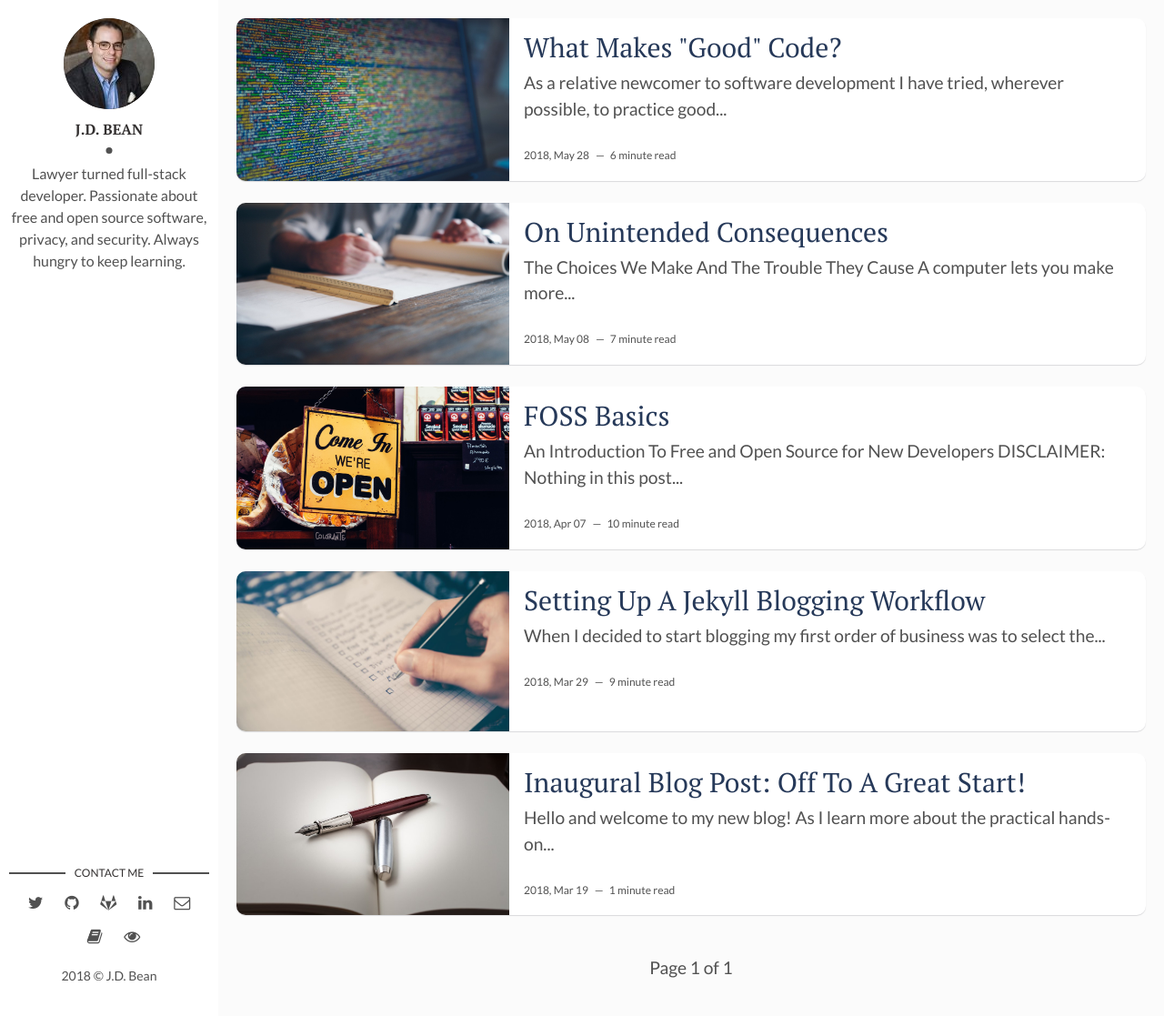
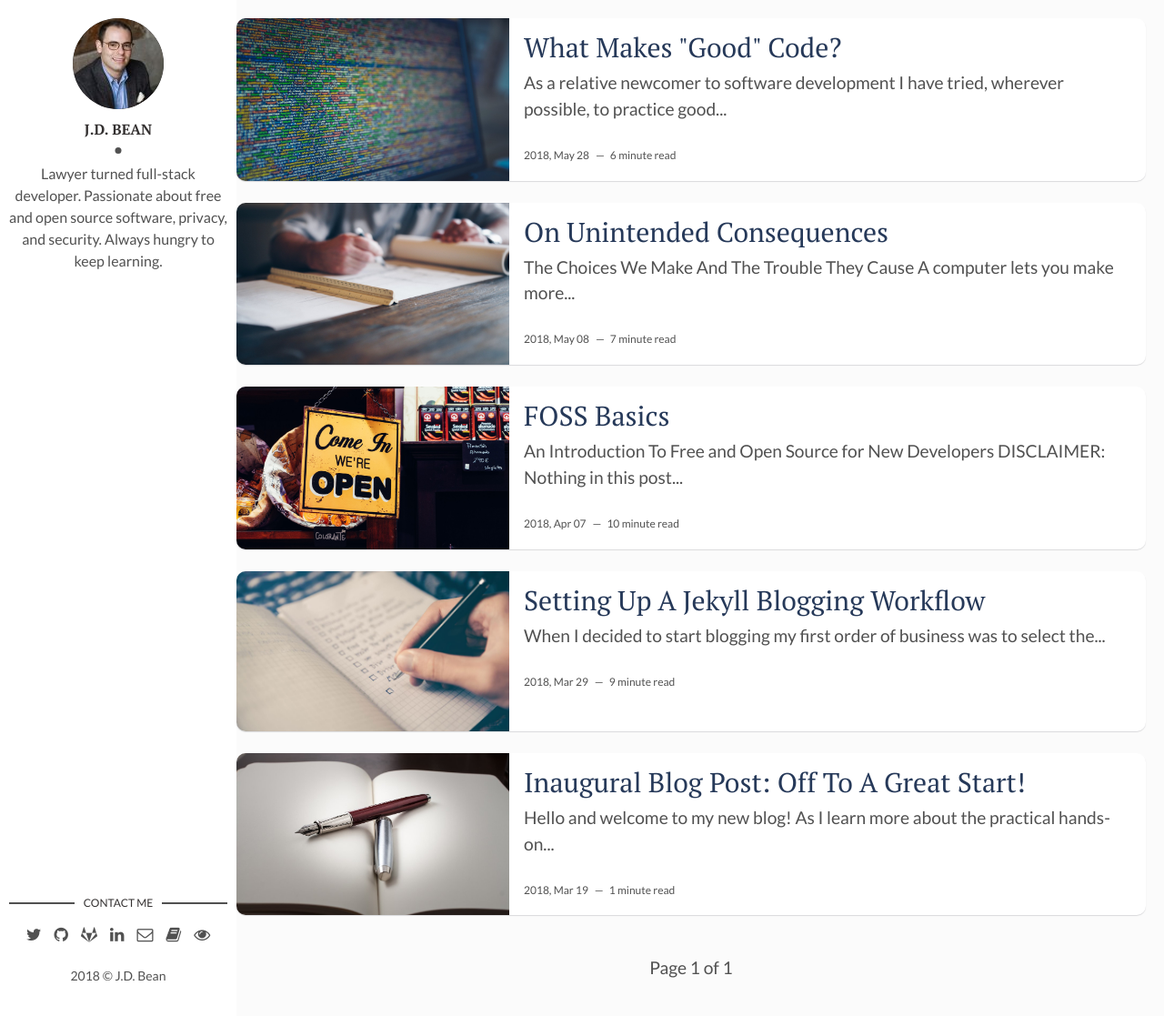
Before and after one commit to jdbean/blog-mirror, a Jekyll site: the page built from index.html, in a window 1280 px wide and 1117 px high. Shown: the whole window at 91% size. Built offline with Jekyll 4.4.1, drawn with Linux system fonts in a browser that asks for light colours; the list of posts is cut into pages by our own code.

Commit message:
converting contact icons to flex and tweaking styling to optimize responsive layout

```diff
--- a/assets/css/main.css
+++ b/assets/css/main.css
@@ -937,7 +937,7 @@ table tfoot td {
   top: 0;
   left: 0;
   bottom: 0;
-  width: 240px;
+  width: 260px;
   height: 100%;
   padding: 20px 10px;
   background-color: #ffffff;
@@ -1073,6 +1073,17 @@ table tfoot td {
 }
 
 .contact ul {
+  display: -webkit-box;
+  display: -webkit-flex;
+  display: -ms-flexbox;
+  display: flex;
+  -webkit-flex-wrap: wrap;
+      -ms-flex-wrap: wrap;
+          flex-wrap: wrap;
+  -webkit-box-pack: center;
+  -webkit-justify-content: center;
+      -ms-flex-pack: center;
+          justify-content: center;
   margin: 0;
   padding: 0;
   list-style: none;
@@ -1081,11 +1092,9 @@ table tfoot td {
 
 .contact ul li {
   display: inline-block;
-  margin-left: 10px;
-}
-
-.contact ul li:first-child {
-  margin-left: 0;
+  border: solid .15em transparent;
+  -webkit-box-sizing: border-box;
+          box-sizing: border-box;
 }
 
 .contact ul li a {
@@ -1602,6 +1611,6 @@ a.newer-posts:hover {
 /* Extra Small Devices, Phones */
 @media only screen and (max-width: 345px) {
   .contact {
-    margin: 0 55px;
-  }
-}
+    margin: 0 74px;
+  }
+}
--- a/assets/css/scss/_media.scss
+++ b/assets/css/scss/_media.scss
@@ -95,6 +95,6 @@
 /* Extra Small Devices, Phones */
 @media only screen and (max-width : 345px) {
   .contact {
-    margin: 0 55px;
+    margin: 0 74px;
   }
 }
```
Also changed, not shown: assets/css/scss/parts/_home-page.scss (+6 -5 lines).
